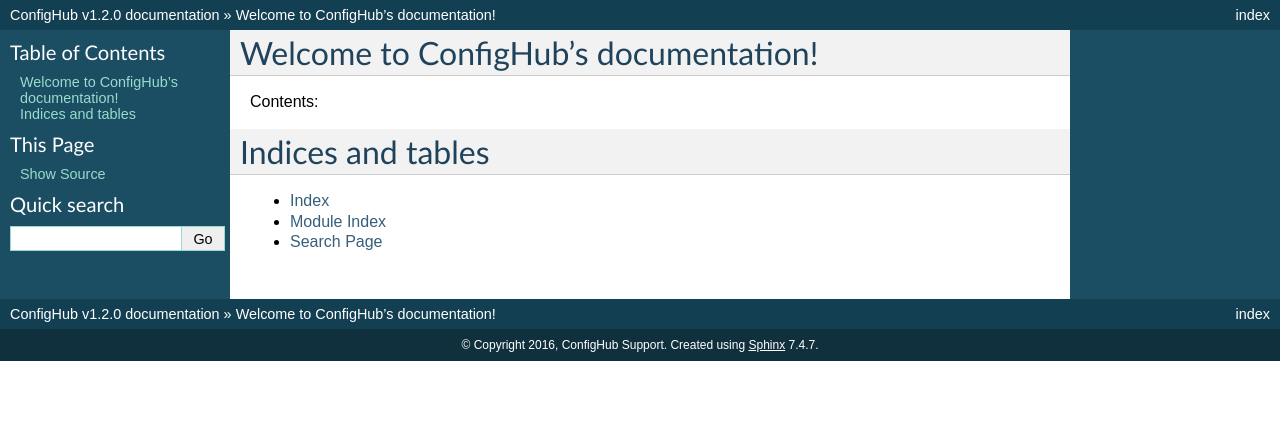
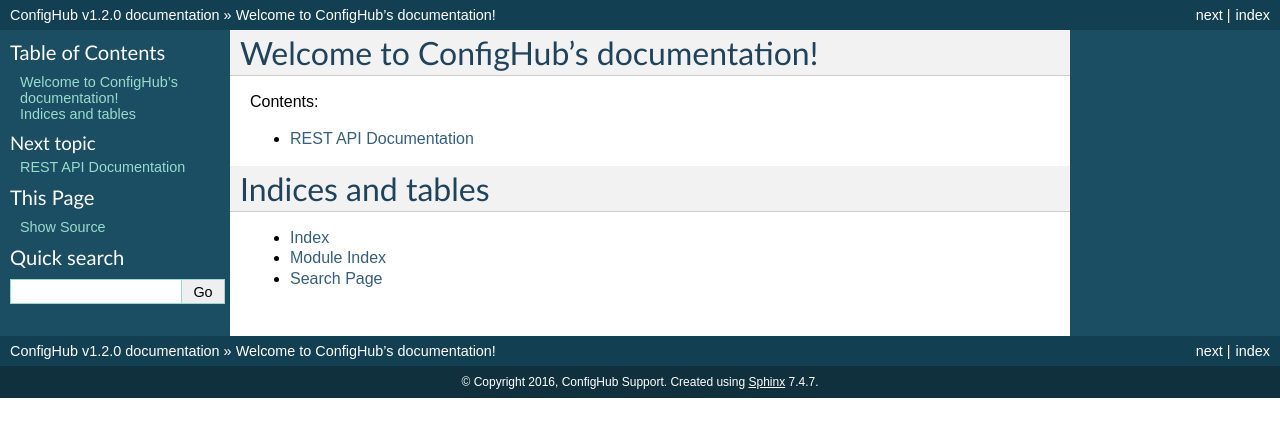
Before and after one commit to ConfigHubPub/Docs, a Sphinx documentation site: the page built from documentation/index.rst, in a window 1280 px wide. Shown: the top 437 px of the page. Built offline with Sphinx 7.4.7, drawn with Linux system fonts in a browser that asks for light colours.

Commit message:
testing with structure

```diff
--- a/documentation/index.rst
+++ b/documentation/index.rst
@@ -11,6 +11,8 @@ Contents:
 .. toctree::
    :maxdepth: 2
 
+   pages/REST_API
+
 
 
 Indices and tables
```
